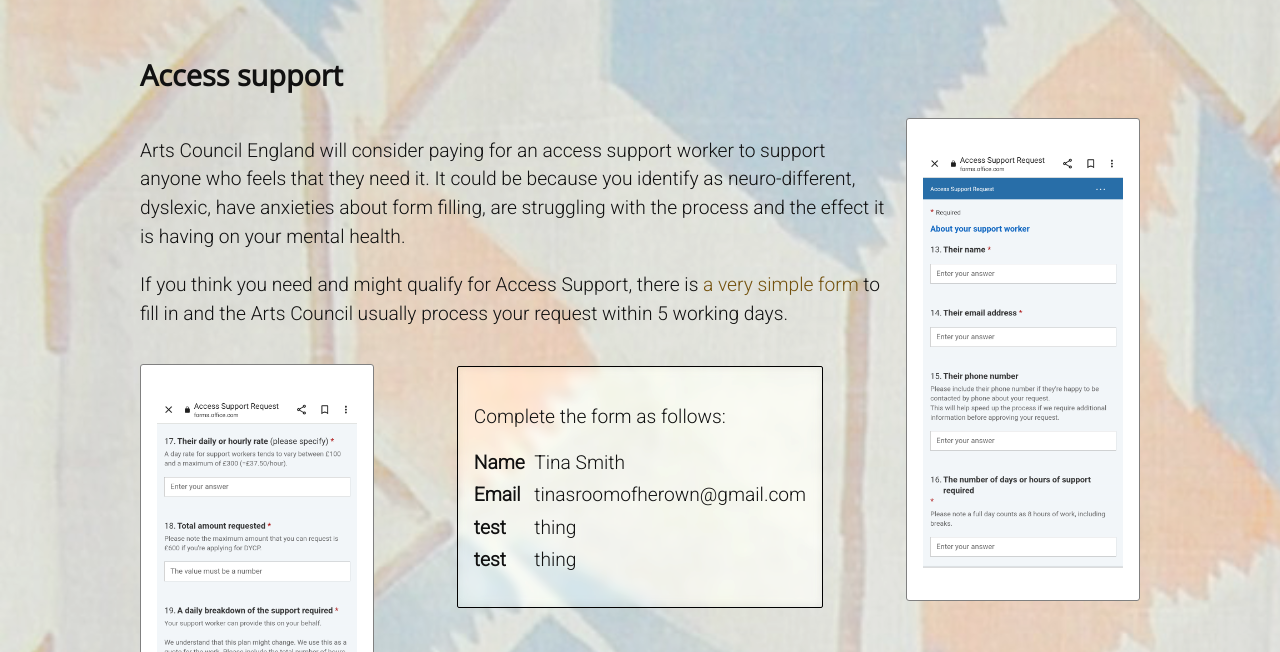
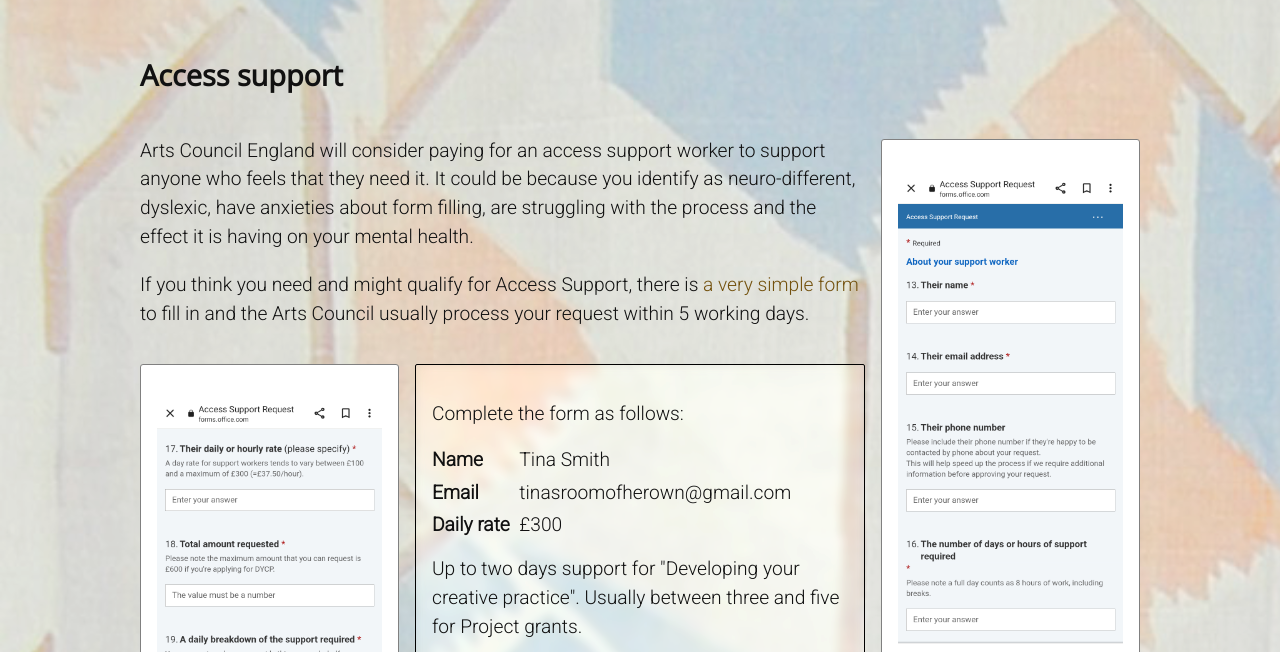
Before and after one commit to ggstuart/aroomofherown, a plain HTML site: page access-support.html in a window 1280 px wide. Shown: the part 300-952 px from the top of the page. Drawn offline with nearby package versions, Linux system fonts and the light colour scheme.

Commit message:
tweak it

```diff
--- a/access-support.html
+++ b/access-support.html
@@ -48,16 +48,18 @@
               <dd>Tina Smith</dd>
               <dt>Email</dt>
               <dd>tinasroomofherown@gmail.com</dd>
-              <dt>test</dt>
-              <dd>thing</dd>
-              <dt>test</dt>
-              <dd>thing</dd>
+              <dt>Daily rate</dt>
+              <dd>£300</dd>
             </dl>
+            <p>
+              Up to two days support for "Developing your creative practice".
+              Usually between three and five for Project grants.
+            </p>
           </div>
           <p class="more">
             Please note Access Support is not about someone else developing your project for you, it is about removing barriers to enable you to submit an application.
             You need to state what your support needs are and how barriers can be removed.
-            I tend to find that the breaking down of the process into manageable chunks and helping to ensure understanding of what the requirements of the application are - particularly the outcomes and investment principles takes the most time.
+            I tend to find that the breaking down of the process into manageable chunks and helping to ensure understanding of what the requirements of the application are - particularly the outcomes and investment principles, takes the most time.
           </p>
         </div>
       </section>
--- a/css/master.css
+++ b/css/master.css
@@ -177,6 +177,7 @@ figcaption {
 }
 .screenshot figure:nth-of-type(1) {
   grid-area: figure1;
+  place-self: end;
 }
 .screenshot figure:nth-of-type(2) {
   grid-area: figure2;
@@ -209,7 +210,22 @@ figcaption {
   }
 }
 
-@media (min-width: 850px) {
+
+@media (min-width: 800px) {
+  .screenshot {
+    grid-template-columns: auto 1fr auto;
+    place-items: flex-start;
+    grid-template-areas:
+            "intro intro intro"
+            "figure1 stuff figure2"
+            "more more more"
+  }
+  .screenshot img {
+    max-height: 300px;
+  }
+}
+
+@media (min-width: 1000px) {
   .screenshot {
     grid-template-columns: auto 1fr auto;
     place-items: flex-start;
@@ -221,10 +237,10 @@ figcaption {
             "figure2 more more";
   }
   .screenshot img {
-    max-width: 200px;
+    max-width: 225px;
+    max-height: none;
   }
 }
-
 
 .screenshot img {
   /* max-width: 200px; */
```
